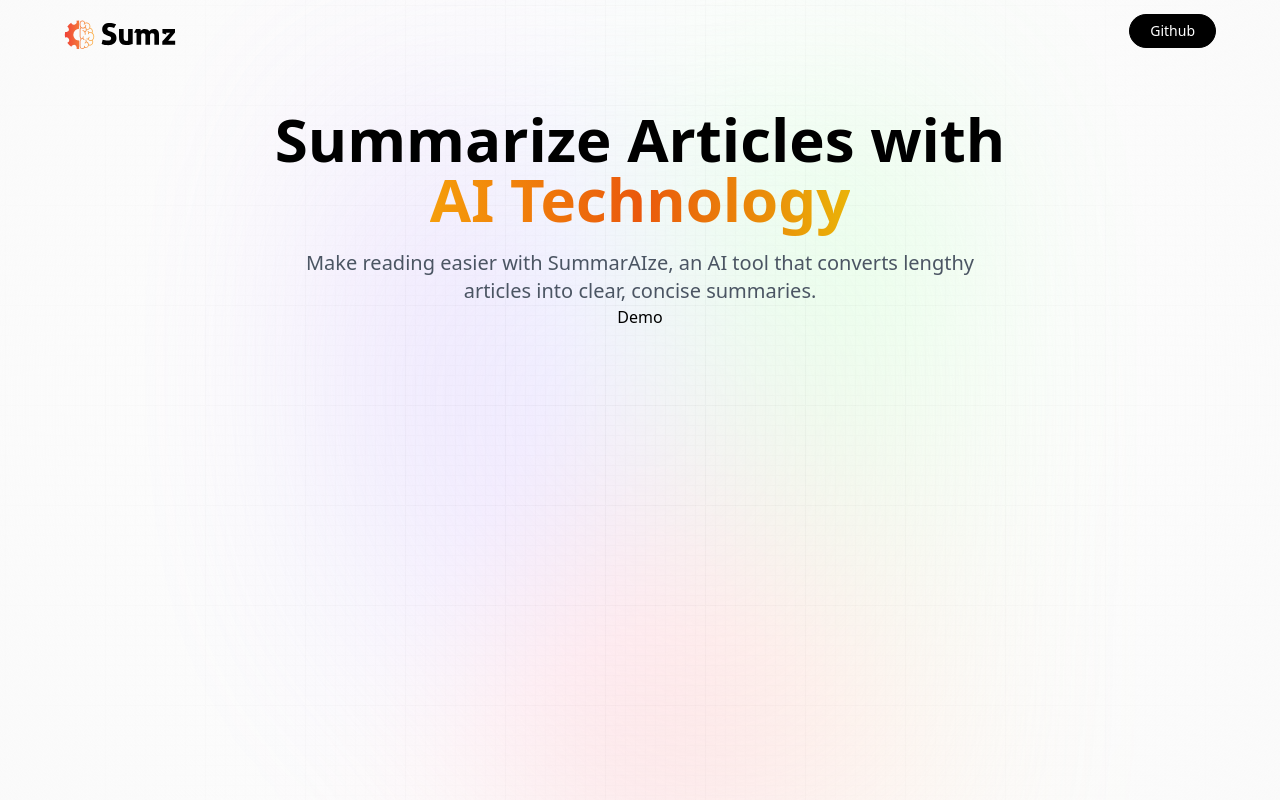
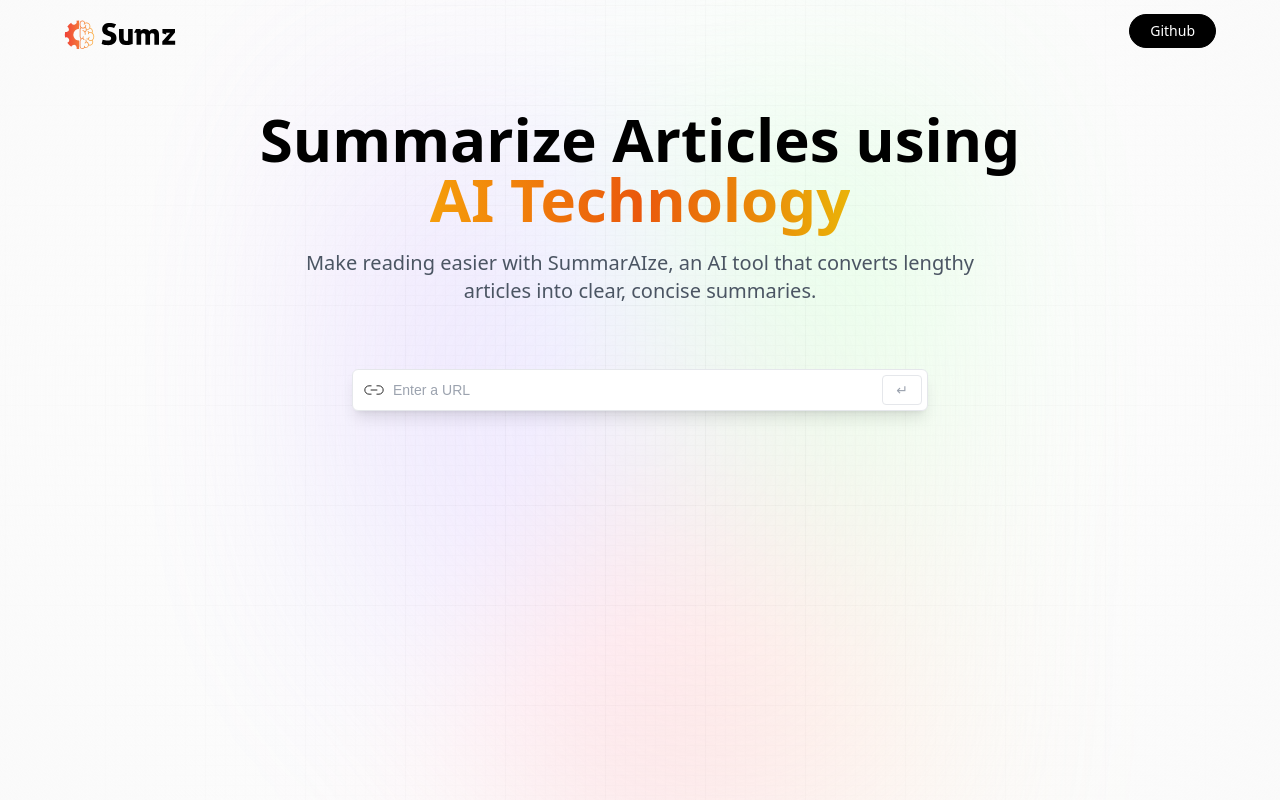
Before and after one commit to RawabyRahal/SummarAIze, a React (Vite) app: page / in a window 1280 px wide. Built offline with nearby package versions, Linux system fonts and the light colour scheme; a web font is replaced by a local one.

Commit message:
finalize Demo section

```diff
--- a/src/components/Demo.jsx
+++ b/src/components/Demo.jsx
@@ -1,9 +1,48 @@
-
+import { useState } from "react";
+import { copy, linkIcon, loader, tick } from "../assets";
 
 const Demo = () => {
+  const [article, setArticle] = useState({ url: "", summary: "" });
+
+  const handleSubmit = async (e) => {
+    alert("submitted");
+  };
   return (
-    <div>Demo</div>
-  )
-}
+    <section className="mt-16 w-full max-w-xl">
+      <div className="flex flex-col w-full gap-2">
+        <form
+          className="relative flex justify-center items-center"
+          onSubmit={handleSubmit}
+        >
+          <img
+            src={linkIcon}
+            alt="link-icon"
+            className="absolute left-0 my-2 ml-3 w-5"
+          />
 
-export default Demo
+          <input
+            type="url"
+            placeholder="Enter a URL"
+            value={article.url}
+            onChange={(e) => setArticle({ ...article, url: e.target.value })}
+            required
+            className="url_input peer"
+          />
+
+          <button
+            type="submit"
+            className="submit_btn peer-focus:border-gray-700 peer-focus:text-gray-700 "
+          >
+            <p>↵</p>
+          </button>
+        </form>
+
+        {/* History URL Section */}
+      </div>
+
+      {/* DISPLAY RESULT */}
+    </section>
+  );
+};
+
+export default Demo;
--- a/src/components/Hero.jsx
+++ b/src/components/Hero.jsx
@@ -17,7 +17,7 @@
       </nav>
 
       <h1 className="head_text">
-        Summarize Articles with <br className="max-md:hidden" />
+        Summarize Articles using <br className="max-md:hidden" />
         <span className="orange_gradient ">AI Technology</span>
       </h1>
 
```
